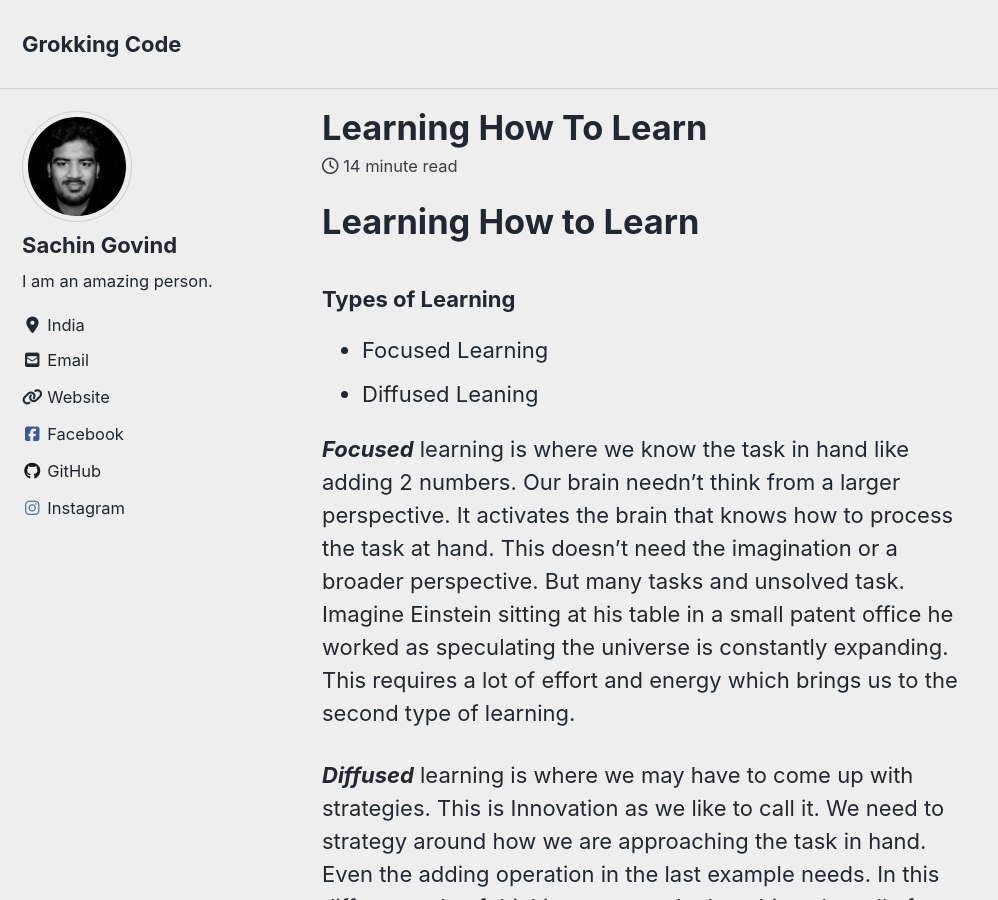
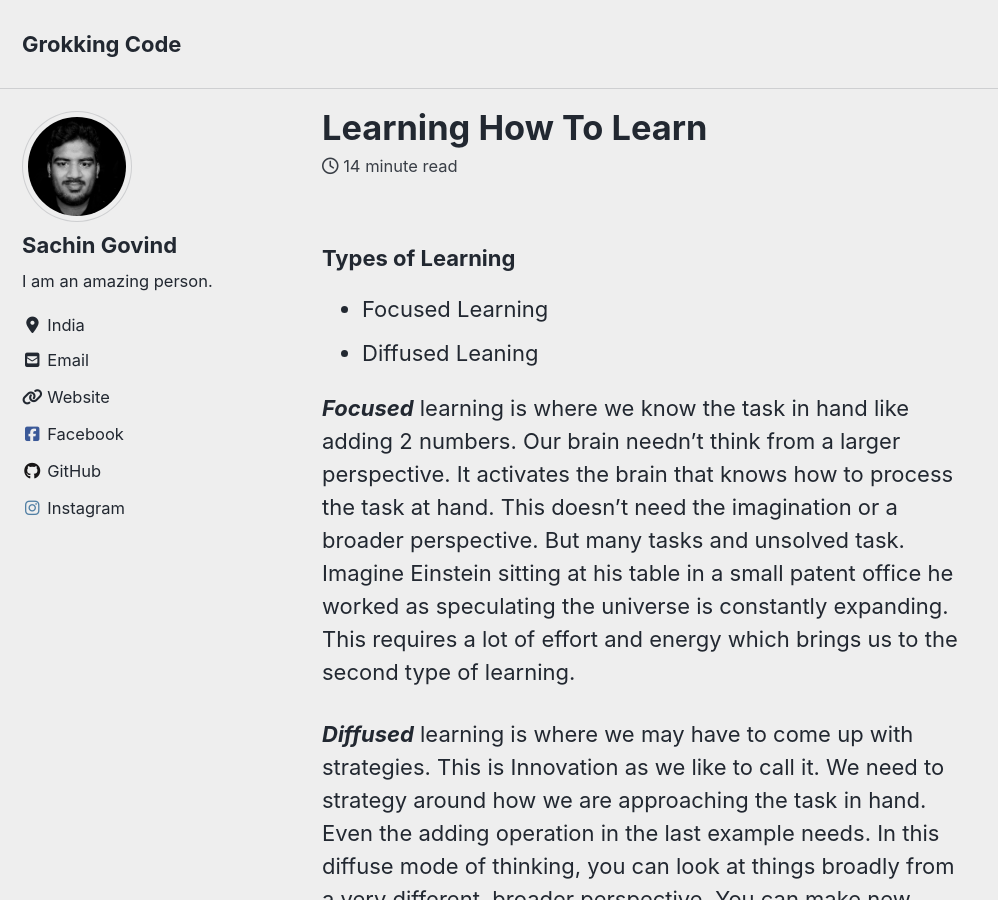
Before and after one commit to sac0/blog, a Jekyll site: the page built from _posts/2019-07-14-Learning-How-To-Learn.md, in a window 1280 px wide and 900 px high. Shown: the whole window, without its empty margins (0-998 px from the left). Built offline with Jekyll 4.4.1, drawn with Linux system fonts in a browser that asks for light colours; cached includes are drawn as plain includes; nearby versions of some CDN libraries.

Commit message:
Learning how to learn - Fix Heading

```diff
--- a/_posts/2019-07-14-Learning-How-To-Learn.md
+++ b/_posts/2019-07-14-Learning-How-To-Learn.md
@@ -1,4 +1,3 @@
-# Learning How to Learn
 ### Types of Learning
 * Focused Learning
 * Diffused Leaning
```
